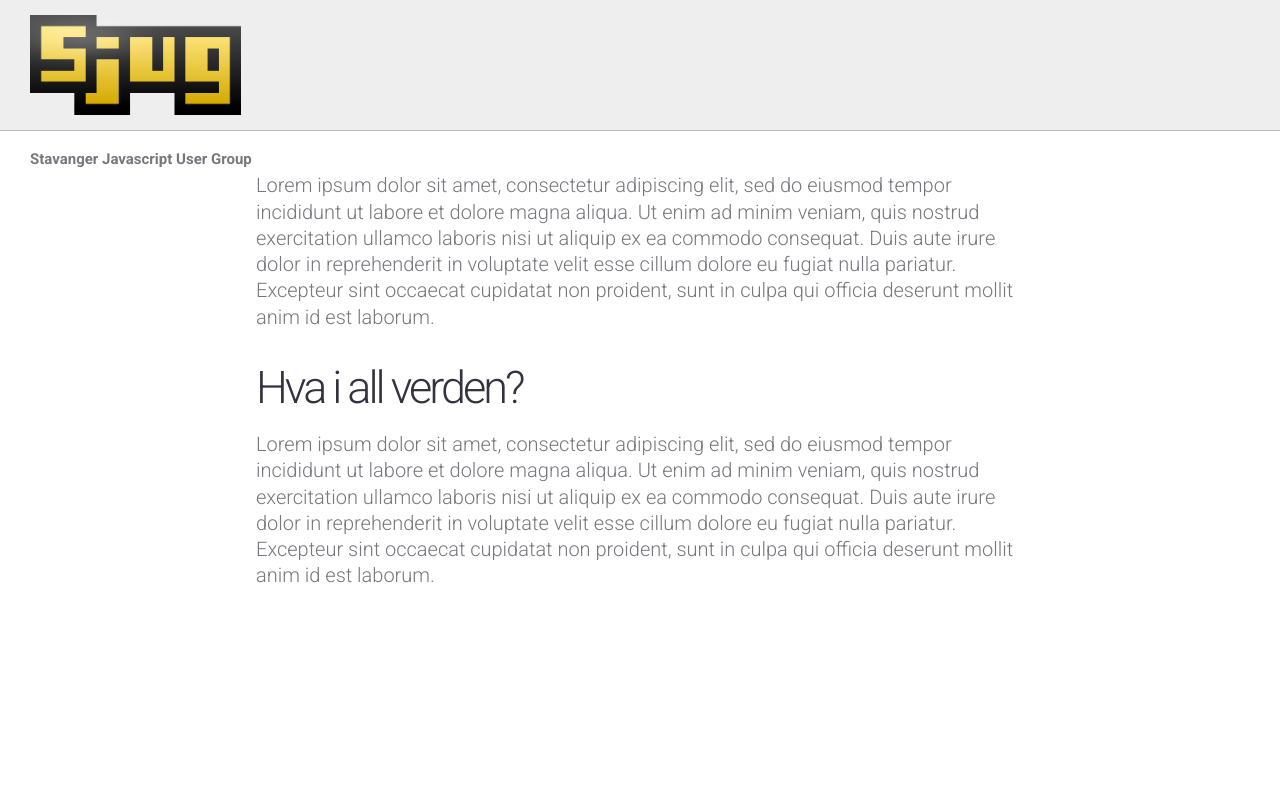
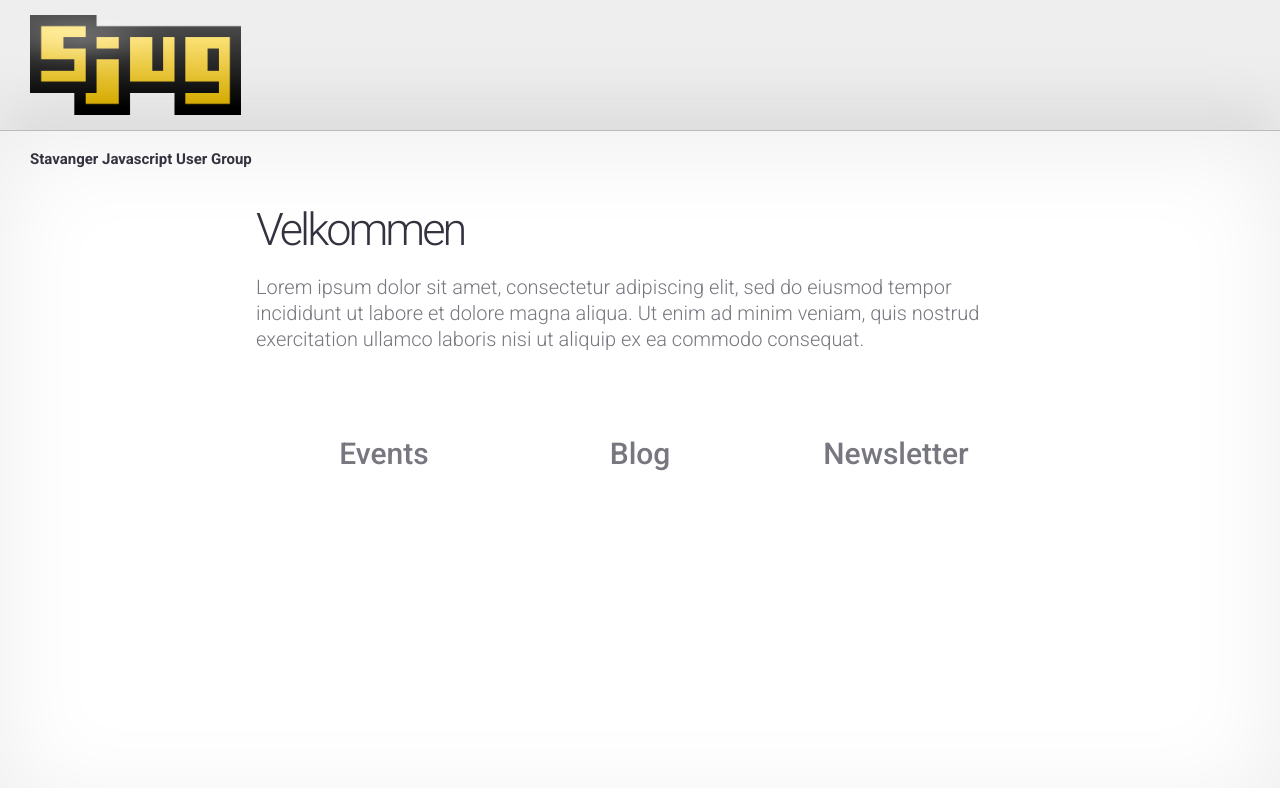
Before and after one commit to sjugio/sjugio.github.io, a website: page index.html in a window 1280 px wide. Drawn offline with Linux system fonts and the light colour scheme.

Commit message:
More styling.

```diff
--- a/index.html
+++ b/index.html
@@ -16,13 +16,23 @@
         <div id="content">
         <h2>Stavanger Javascript User Group</h2>
         <div class="block">
-            Lorem ipsum dolor sit amet, consectetur adipiscing elit, sed do eiusmod tempor incididunt ut labore et dolore magna aliqua. Ut enim ad minim veniam, quis nostrud exercitation ullamco laboris nisi ut aliquip ex ea commodo consequat. Duis aute irure dolor in reprehenderit in voluptate velit esse cillum dolore eu fugiat nulla pariatur. Excepteur sint occaecat cupidatat non proident, sunt in culpa qui officia deserunt mollit anim id est laborum.
-        </div>
-        <div class="block">
             <h1>
-                Hva i all verden?
+                Velkommen
             </h1>
-            Lorem ipsum dolor sit amet, consectetur adipiscing elit, sed do eiusmod tempor incididunt ut labore et dolore magna aliqua. Ut enim ad minim veniam, quis nostrud exercitation ullamco laboris nisi ut aliquip ex ea commodo consequat. Duis aute irure dolor in reprehenderit in voluptate velit esse cillum dolore eu fugiat nulla pariatur. Excepteur sint occaecat cupidatat non proident, sunt in culpa qui officia deserunt mollit anim id est laborum.
+            <span>
+                Lorem ipsum dolor sit amet, consectetur adipiscing elit, sed do eiusmod tempor incididunt ut labore et dolore magna aliqua. Ut enim ad minim veniam, quis nostrud exercitation ullamco laboris nisi ut aliquip ex ea commodo consequat.
+            </span>
+            <div class="feature-container">
+                <div class="feature">
+                    Events
+                </div>
+                <div class="feature">
+                    Blog
+                </div>
+                <div class="feature">
+                    Newsletter
+                </div>
+            </div>
         </div>
     </div>
 </body>
--- a/styles/main.css
+++ b/styles/main.css
@@ -1,6 +1,6 @@
 @import url(http://fonts.googleapis.com/css?family=Roboto:100,300,400,500,700,900);
 
-html, body, #container {
+html, body {
     height  : 100%
 }
 
@@ -10,17 +10,21 @@ body {
     font-weight         : 300;
     line-height         : 1.75em;
     color               : #77777f;
-    background-color    : #eeeeef;
+    background-color    : #ddddde;
+    box-shadow          : inset #eeeeef 0px 100px 50px;
 }
 
 #logo {
-    height   : 100px;
-    width    : 211px;
-    margin   : 15px 30px 15px 30px
+    height      : 100px;
+    width       : 211px;
+    margin      : 15px 30px 15px 30px;
+    flex-shrink : 0
 }
 
 h2 {
-    font-weight : 600
+    font-weight : 600;
+    color       : #33333f;
+    flex-shrink : 0
 }
 
 h1 {
@@ -35,13 +39,17 @@ h1 {
     display         : flex;
     flex-direction  : column;
     align-items     : stretch;
+    min-height      : 100%
 }
 
 #content {
     background-color    : #ffffff;
     border-top          : solid 1px #bbbbbc;
     padding             : 15px 30px 15px 30px;
-    flex                : auto
+    flex                : auto;
+    display             : flex;
+    flex-direction      : column;
+    box-shadow          : inset #ededef 0px 10px 100px
 }
 
 .block {
@@ -50,4 +58,26 @@ h1 {
     font-size       : 20px;
     margin-left     : auto;
     margin-right    : auto;
+    flex            : auto;
+    display         : flex;
+    flex-direction  : column;
 }
+
+.block span, .block h1 {
+    flex-shrink : 0
+}
+
+.feature-container {
+    display     : flex;
+    flex        : auto;
+    align-items : center;
+    min-height  : 316px
+}
+
+.feature {
+    width       : 256px;
+    height      : 256px;
+    text-align  : center;
+    font-size   : 30px;
+    font-weight : 500
+}
```
